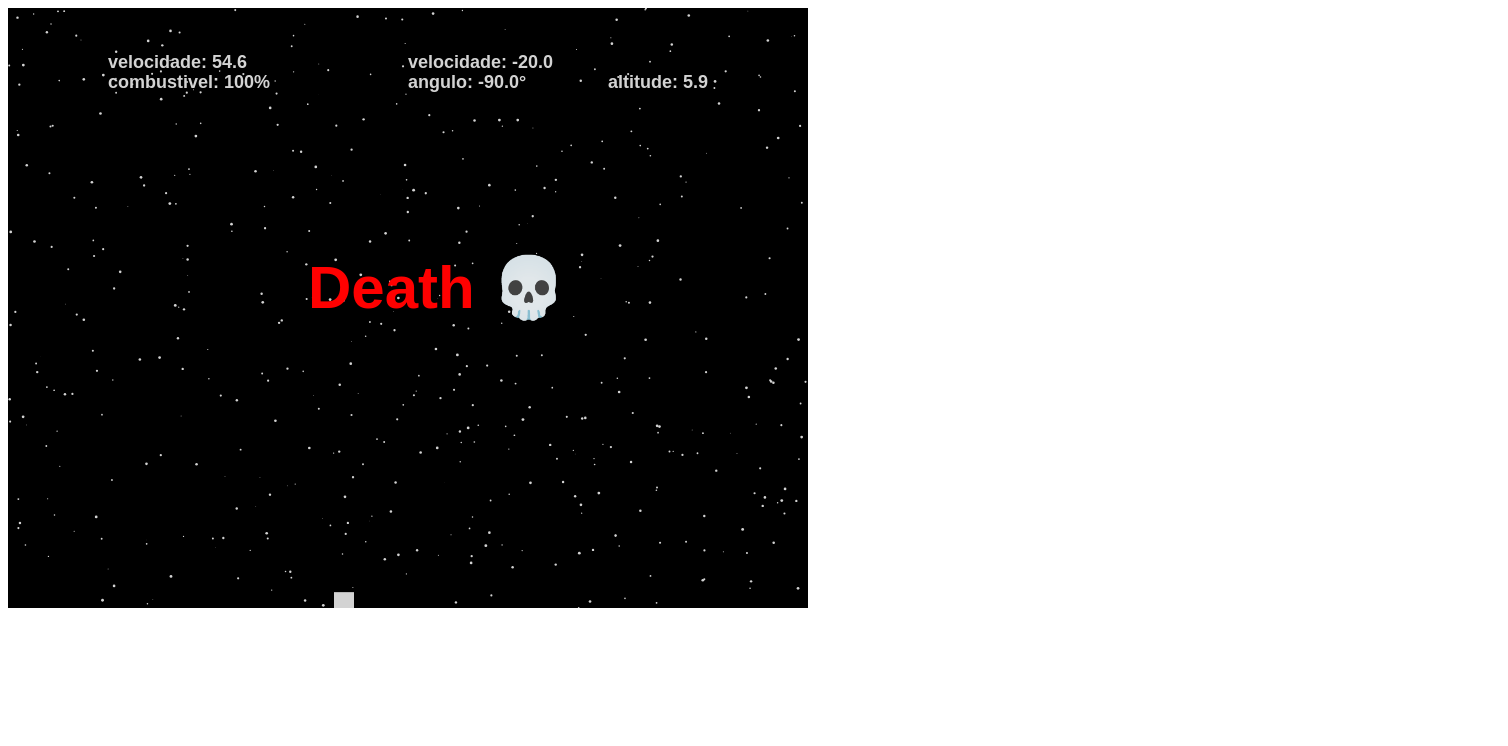
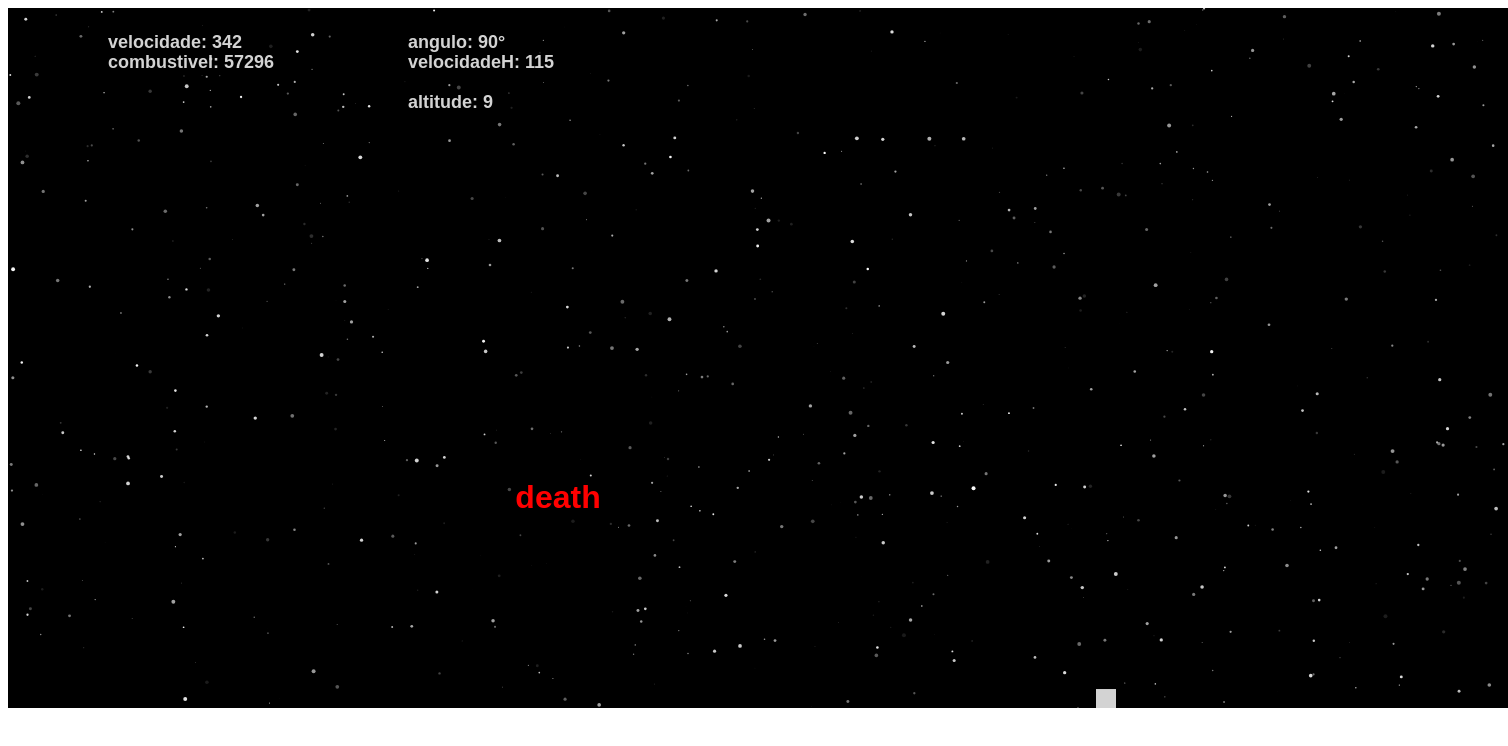
Before and after one commit to RickTheBestDev/lopal-moonlander, a plain HTML site: page alunissagem.html in a window 1280 px wide. Shown: the whole page, 1508 px wide, since content can reach past the window. Drawn offline with Linux system fonts and the light colour scheme.

Commit message:
jogo da nave

```diff
--- a/alunissagem.html
+++ b/alunissagem.html
@@ -6,7 +6,7 @@
     <title>Alunissagem</title>
 </head>
 <body>
-    <canvas id="jogo" width="800" height = "600" style ="background-color: black;"></canvas>
+    <canvas id="jogo" width="1500" height = "700" style ="background-color: black;"></canvas>
     <script src= "jogo.js">
 
 
--- a/jogo.js
+++ b/jogo.js
@@ -24,6 +24,8 @@ if(Math.round(Math.random()) == 0){
     angulo = Math.PI/2
 }
 
+let lancamentoPelaEsquerda = (Math.round(Math.round())== 0)
+
 
 
 
@@ -32,16 +34,16 @@ let moduloLunar = {
 
     posicao: {
 
-        x: x,
+        x: lancamentoPelaEsquerda ? 100 : 700,
         y: 100
     },
-    angulo: -Math.PI/2,
+    angulo: lancamentoPelaEsquerda ? -Math.PI/2 : Math.PI/2,
     largura: 20,
     altura: 20,
     cor: "lightgray",
     motorLigado: false,
     velocidade: {
-        x:velocidadeX,
+        x:lancamentoPelaEsquerda ? 2 : 2,
         y:0
     },
     combustivel: 1000,
@@ -49,17 +51,23 @@ let moduloLunar = {
     rotacaoHorario: false
 }
 
-let estrelas = []
-for(let i = 0; i < 500; i++){
+let estrelas = [];
+
+for(let i = 0; i <700 ; i++){
     estrelas[i] = {
-        x: Math.random() * canvas.width,
-        y: Math.random() * canvas.height,
-        raio: Math.sqrt(Math.random()* 2),
-        transprencia:  1.0,
-        diminuicao: true,
-        razaoDeCintilacao: Math.random() * 0.05
-    };
+        x: Math.random()* canvas.width,
+        y: Math.random()* canvas.height,
+        raio:2 * Math.random(),
+        brilho: 1.0,
+        apagando: true,
+        cintilacao: 0.05 * Math.random()
+    }
+
 }
+
+
+
+
 
 function desenharModuloLunar(){
 
@@ -96,99 +104,142 @@ function desenharChama(){
 }
 
 function mostrarVelocidade(){
+
+        mostrarIndicador(
+            mensagem = `velocidade: ${(moduloLunar.velocidade.y * 180/ Math.PI).toFixed(0)}`,
+            x = 100,
+            y = 40
+
+        )
+    }
+
+
+
+function mostrarCombustivel(){
+        mostrarIndicador(
+            mensagem = `combustivel: ${(moduloLunar.combustivel * 180/ Math.PI).toFixed(0)}`,
+            x = 100,
+            y = 60
+
+        )
+    }
+
+function desenharEstrelas(){
+    contexto.save()
+    for(let i = 0; i < estrelas.length; i++){
+        let estrela = estrelas[i];
+        contexto.beginPath()
+        contexto.arc(estrela.x,estrela.y,estrela.raio, 0, 2*Math.PI)
+        contexto.closePath()
+        contexto.fillStyle = `rgba(255, 255, 255,  ${estrela.brilho} )`;
+        contexto.fill()
+
+        if(estrela.apagando){
+            estrela.brilho -= estrela.cintilacao;
+            if(estrela.brilho <= 0.1){
+                estrela.apagando = false;
+            }
+        }else{
+            estrela.brilho += estrela.cintilacao;
+            if(estrela.brilho >= 0.95){
+                estrela.apagando = true;
+            }
+        }
+    }
+    contexto.restore()
+}
+
+
+//function desenharEstrelas(){
+   // for(let i = 0; i < estrelas.length; i++){
+       // let estrela = estrelas[i];
+       // contexto.beginPath();
+        //contexto.arc(estrela.x, estrela.y, estrela.raio, 0, 2 * Math.PI);
+        //contexto.closePath();
+        //contexto.fillStyle = "rgba(255, 255, 255," + estrela.transparencia +")"
+        //contexto.fill();
+        //contexto.restore();
+    //}
+//}
+
+
+
+
+function MostrarResultado(mensagem, cor){
+    contexto.font = "bold 32px Arial";
+    contexto.textAlign = "center";
+    contexto.textBaseLine = "middle";
+    contexto.fillStyle = cor;
+    contexto.fillText(mensagem, 550, 500);
+}
+
+function mostrarIndicador(mensagem, x, y){
     contexto.font = "bold 18px Arial";
     contexto.textAlign = "left";
     contexto.textBaseLine = "middle";
-    contexto.fillStyle = 'lightgray';
-    let velocidade = `velocidade: ${(10*moduloLunar.velocidade.y).toFixed(1)}`;
-    contexto.fillText(velocidade, 100, 60);
+    contexto.fillStyle = "lightgray";
+    contexto.fillText(mensagem, x, y);
+}
+
+
+
+function mostrarVelocidadeH(){
+    mostrarIndicador(
+        mensagem = `velocidadeH: ${(moduloLunar.velocidade.x * 180/ Math.PI).toFixed(0)}`,
+        x = 400,
+        y = 60
+
+    )
+}
+
+function mostrarAngulo(){
+    mostrarIndicador(
+        mensagem = `angulo: ${(moduloLunar.angulo * 180/ Math.PI).toFixed(0)}°`,
+        x = 400,
+        y = 40
+
+    )
+}
+
+
+function mostrarAltitude(){
+    mostrarIndicador(
+        mensagem = `altitude: ${(canvas.height - moduloLunar.posicao.y
+                                ).toFixed(0)}`,
+        x = 400,
+        y = 100
+    )
 
 }
 
-function mostrarCombustivel(){
-    contexto.font = "bold 18px Arial";
-    contexto.textAlign = "left";
-    contexto.textBaseLine = "middle";
-    contexto.fillStyle = 'lightgray';
-    let combustivel = `combustivel: ${((moduloLunar.combustivel/1000) * 100).toFixed(0)}%`;
-    contexto.fillText(combustivel, 100, 80);
 
-}
 
-function desenharEstrelas(){
-    for(let i = 0; i < estrelas.length; i++){
-        let estrela = estrelas[i];
-        contexto.beginPath();
-        contexto.arc(estrela.x, estrela.y, estrela.raio, 0, 2 * Math.PI);
-        contexto.closePath();
-        contexto.fillStyle = "rgba(255, 255, 255," + estrela.transparencia +")"
-        contexto.fill();
-        contexto.restore();
-    }
-}
-
-function mostrarVelocidadeH(){
-    contexto.font = "bold 18px Arial";
-    contexto.textAlign = "left";
-    contexto.textBaseLine = "middle";
-    contexto.fillStyle = 'lightgray';
-    let velocidade = `velocidade: ${(10*moduloLunar.velocidade.x).toFixed(1)}`;
-    contexto.fillText(velocidade, 400, 60);
-
-}
-
-function mostrarAngulo(){
-    contexto.font = "bold 18px Arial";
-    contexto.textAlign = "left";
-    contexto.textBaseLine = "middle";
-    contexto.fillStyle = 'lightgray';
-    let angulo = `angulo: ${(moduloLunar.angulo* 180/ Math.PI).toFixed(1)}°`;
-    contexto.fillText(angulo, 400, 80);
-}
-
-function mostrarAltitude(){
-    contexto.font = "bold 18px Arial";
-    contexto.textAlign = "left";
-    contexto.textBaseLine = "middle";
-    contexto.fillStyle = 'lightgray';
-    let posicao = `altitude: ${(canvas.height - moduloLunar.posicao.y).toFixed(1)}`;
-    contexto.fillText(posicao, 600, 80);
-}
 
 function desenhar(){
     contexto.clearRect(0, 0, canvas.width, canvas.height);
     atracaoGravitacional();
+    desenharEstrelas()
     desenharModuloLunar();
     mostrarVelocidade();
     mostrarCombustivel();
     mostrarVelocidadeH()
     mostrarAngulo()
     mostrarAltitude()
-    desenharEstrelas()
-  if(moduloLunar.posicao.y >= (canvas.height - 0.5 * moduloLunar.altura)){
 
-    if(moduloLunar.velocidade.y >= 0.5||
-        moduloLunar.velocidade.x != 0 ||
-         5 < moduloLunar.angulo ||
-          moduloLunar.angulo < -5
+    if(moduloLunar.posicao.y >= (canvas.height - 0.5 * moduloLunar.altura)){
 
-    ){
-
-        contexto.font = "bold 60px Arial";
-        contexto.textAlign = "left";
-        contexto.textBaseLine = "middle";
-        contexto.fillStyle = 'red';
-            return contexto.fillText("Death 💀", 300, 300);
-    }else{
-        contexto.font = "bold 60px Arial";
-        contexto.textAlign = "left";
-        contexto.textBaseLine = "middle";
-        contexto.fillStyle = 'yellow';
-            return contexto.fillText("Win 🏆",  300, 300);
+        if(moduloLunar.velocidade.y >= 0.5 ||
+            Math.abs(moduloLunar.velocidade.x) >= 0.5 ||
+            5 < Math.abs(moduloLunar.angulo)
+        )
+        {
+            return MostrarResultado("death", "red");
+        }else{
+            return MostrarResultado("win", "yellow");
+        }
+        }
+           requestAnimationFrame(desenhar);
     }
-  }
-  requestAnimationFrame(desenhar);
-}
 
 
 
```
